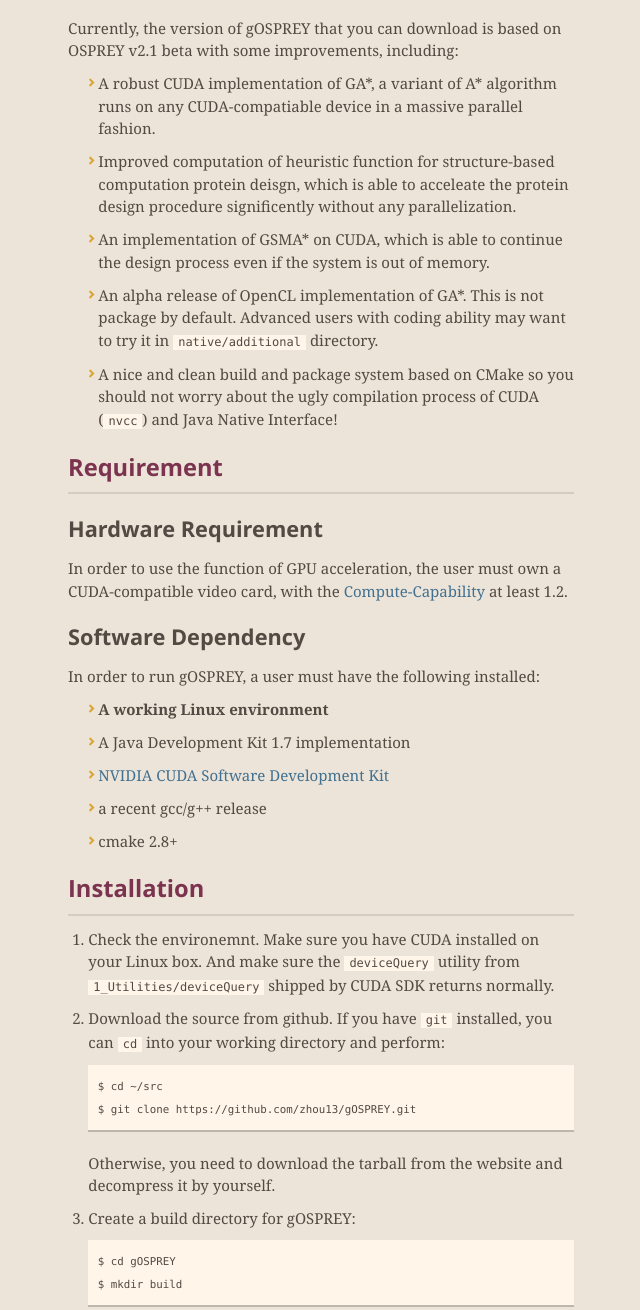
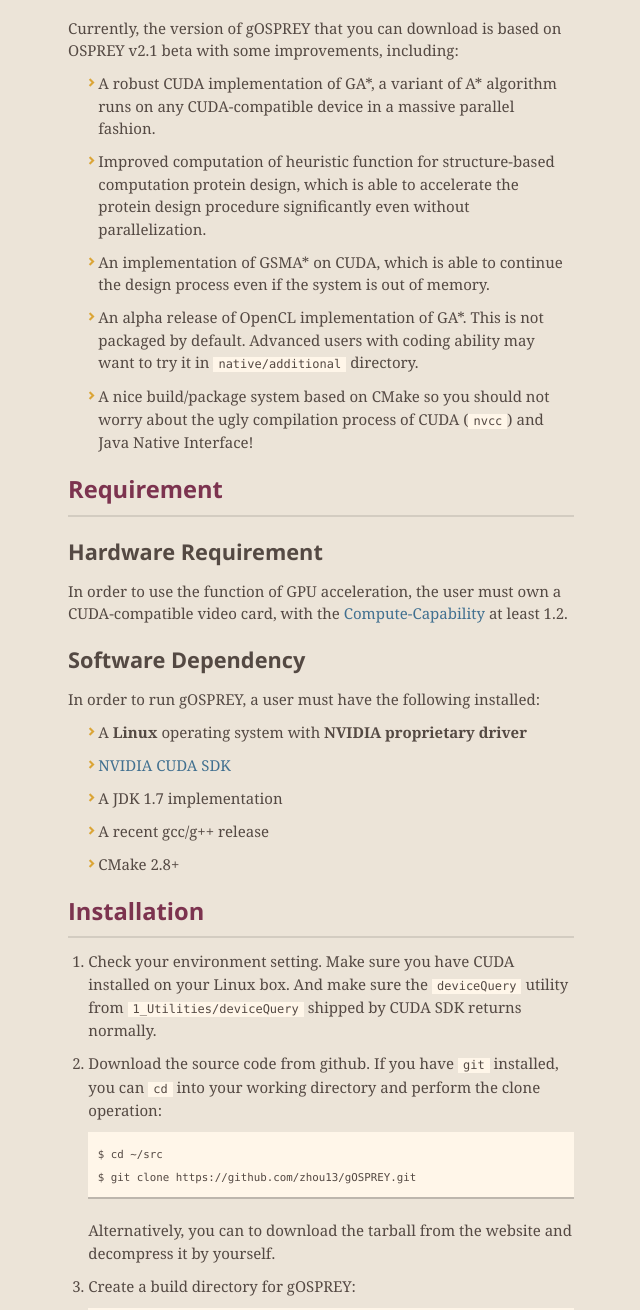
Before and after one commit to zhou13/gOSPREY, a plain HTML site: page index.html in a window 1280 px wide. Shown: the part 716-2026 px from the top of the page, without its empty margins (319-959 px from the left). Drawn offline with nearby package versions, Linux system fonts and the light colour scheme.

```diff
--- a/index.html
+++ b/index.html
@@ -56,7 +56,7 @@
 <strong>G</strong>PU.  It enables the user to utilize a GPU to accelerate the
 procedure of protein design.</p>
 
-<p>gOSPREY is base on the software suite OSPREY, developed by the <a href="http://www.cs.duke.edu/donaldlab/osprey.php">Donald
+<p>gOSPREY is based on the software suite OSPREY, developed by the <a href="http://www.cs.duke.edu/donaldlab/osprey.php">Donald
 Lab</a> from Duke University.  Here is
 a short introduction for OSPREY:</p>
 
@@ -76,18 +76,17 @@
 
 <ul>
 <li><p>A robust CUDA implementation of GA*, a variant of A* algorithm runs on any
-CUDA-compatiable device in a massive parallel fashion.</p></li>
+CUDA-compatible device in a massive parallel fashion.</p></li>
 <li><p>Improved computation of heuristic function for structure-based computation
-protein deisgn, which is able to acceleate the protein design procedure
-significently without any parallelization.</p></li>
+protein design, which is able to accelerate the protein design procedure
+significantly even without parallelization.</p></li>
 <li><p>An implementation of GSMA* on CUDA, which is able to continue the design
 process even if the system is out of memory.</p></li>
-<li><p>An alpha release of OpenCL implementation of GA*.  This is not package by
+<li><p>An alpha release of OpenCL implementation of GA*.  This is not packaged by
 default.  Advanced users with coding ability may want to try it in
 <code>native/additional</code> directory.</p></li>
-<li><p>A nice and clean build and package system based on CMake so you should not
-worry about the ugly compilation process of CUDA (<code>nvcc</code>) and Java Native
-Interface!</p></li>
+<li><p>A nice build/package system based on CMake so you should not worry about the
+ugly compilation process of CUDA (<code>nvcc</code>) and Java Native Interface!</p></li>
 </ul><h2>
 <a name="requirement" class="anchor" href="#requirement"><span class="octicon octicon-link"></span></a>Requirement</h2>
 
@@ -105,27 +104,27 @@
 <p>In order to run gOSPREY, a user must have the following installed:</p>
 
 <ul>
-<li><p><strong>A working Linux environment</strong></p></li>
-<li><p>A Java Development Kit 1.7 implementation</p></li>
-<li><p><a href="http://developer.nvidia.com/cuda">NVIDIA CUDA Software Development Kit</a></p></li>
-<li><p>a recent gcc/g++ release</p></li>
-<li><p>cmake 2.8+</p></li>
+<li><p>A <strong>Linux</strong> operating system with <strong>NVIDIA proprietary driver</strong></p></li>
+<li><p><a href="http://developer.nvidia.com/cuda">NVIDIA CUDA SDK</a></p></li>
+<li><p>A JDK 1.7 implementation</p></li>
+<li><p>A recent gcc/g++ release</p></li>
+<li><p>CMake 2.8+</p></li>
 </ul><h2>
 <a name="installation" class="anchor" href="#installation"><span class="octicon octicon-link"></span></a>Installation</h2>
 
 <ol>
-<li><p>Check the environemnt.  Make sure you have CUDA installed on your Linux box.
-And make sure the <code>deviceQuery</code> utility from <code>1_Utilities/deviceQuery</code>
-shipped by CUDA SDK returns normally.</p></li>
+<li><p>Check your environment setting.  Make sure you have CUDA installed on your
+Linux box.  And make sure the <code>deviceQuery</code> utility from
+<code>1_Utilities/deviceQuery</code> shipped by CUDA SDK returns normally.</p></li>
 <li>
-<p>Download the source from github.  If you have <code>git</code> installed, you can
-<code>cd</code> into your working directory and perform:</p>
+<p>Download the source code from github.  If you have <code>git</code> installed, you can
+<code>cd</code> into your working directory and perform the clone operation:</p>
 
 <pre><code>$ cd ~/src
 $ git clone https://github.com/zhou13/gOSPREY.git
 </code></pre>
 
-<p>Otherwise, you need to download the tarball from the website and decompress
+<p>Alternatively, you can to download the tarball from the website and decompress
 it by yourself.</p>
 </li>
 <li>
@@ -145,7 +144,7 @@
 </code></pre>
 </li>
 <li>
-<p>Comiple gOSPREY and install the library:</p>
+<p>Compile gOSPREY and install its dynamic library:</p>
 
 <pre><code>$ make
 $ sudo make install
@@ -155,18 +154,21 @@
 <a name="usage" class="anchor" href="#usage"><span class="octicon octicon-link"></span></a>Usage</h2>
 
 <p>Thanks for the CMake and jar package system, the use of gOSPREY is pretty easy.
-After the <code>make</code> in the installation procedure, a file called <code>osprey.jar</code> will
-be generated.  This contains all the Java class needed by gOSPREY.  You can
-copy/move this file to anyplace that make you feel comfortable.</p>
+After the <code>make install</code> in the installation procedure, a file called
+<code>osprey.jar</code> will be generated.  This contains all the Java classes needed by
+gOSPREY.  You can copy/move this file to any place that make you feel
+comfortable.</p>
 
 <p>Let's use <code>ppi_GPU</code> as an example. You can find it under <code>doc/example/ppi_GPU/</code>.
 Suppose you are still under the <code>build</code> directory.  Execute:</p>
 
 <pre><code>$ cd ../doc/example/ppi_GPU
-$ java -jar ../../../build/osprey.jar doDEE System.cfg DEE.cfg
+$ java -jar ../../../build/osprey.jar -t 8 doDEE System.cfg DEE.cfg
 </code></pre>
 
-<p>Hope that everything goes smooth for you!</p>
+<p>Here, <code>-t 8</code> will make gOSPREY compute the energy matrix in 8 threads on your CPU.</p>
+
+<p>Finally, hope that everything goes smooth for you!</p>
 
 <h2>
 <a name="configuration" class="anchor" href="#configuration"><span class="octicon octicon-link"></span></a>Configuration</h2>
@@ -186,7 +188,7 @@
 shrinkRatio 1
 </code></pre>
 
-<p><code>enableAStarJava</code> determines whether the A* module implemented by origianl
+<p><code>enableAStarJava</code> determines whether the A* module implemented by original
 OSPREY will be enabled.  <code>enableAStarNativeC</code> determines whether the A*
 module implemented using native machine code through JNI with heuristic function
 optimization will be used.  <code>enableAStarCUDA</code> determines whether GA* will be
```
Also changed, not shown: params.json (+1 -1 lines).
